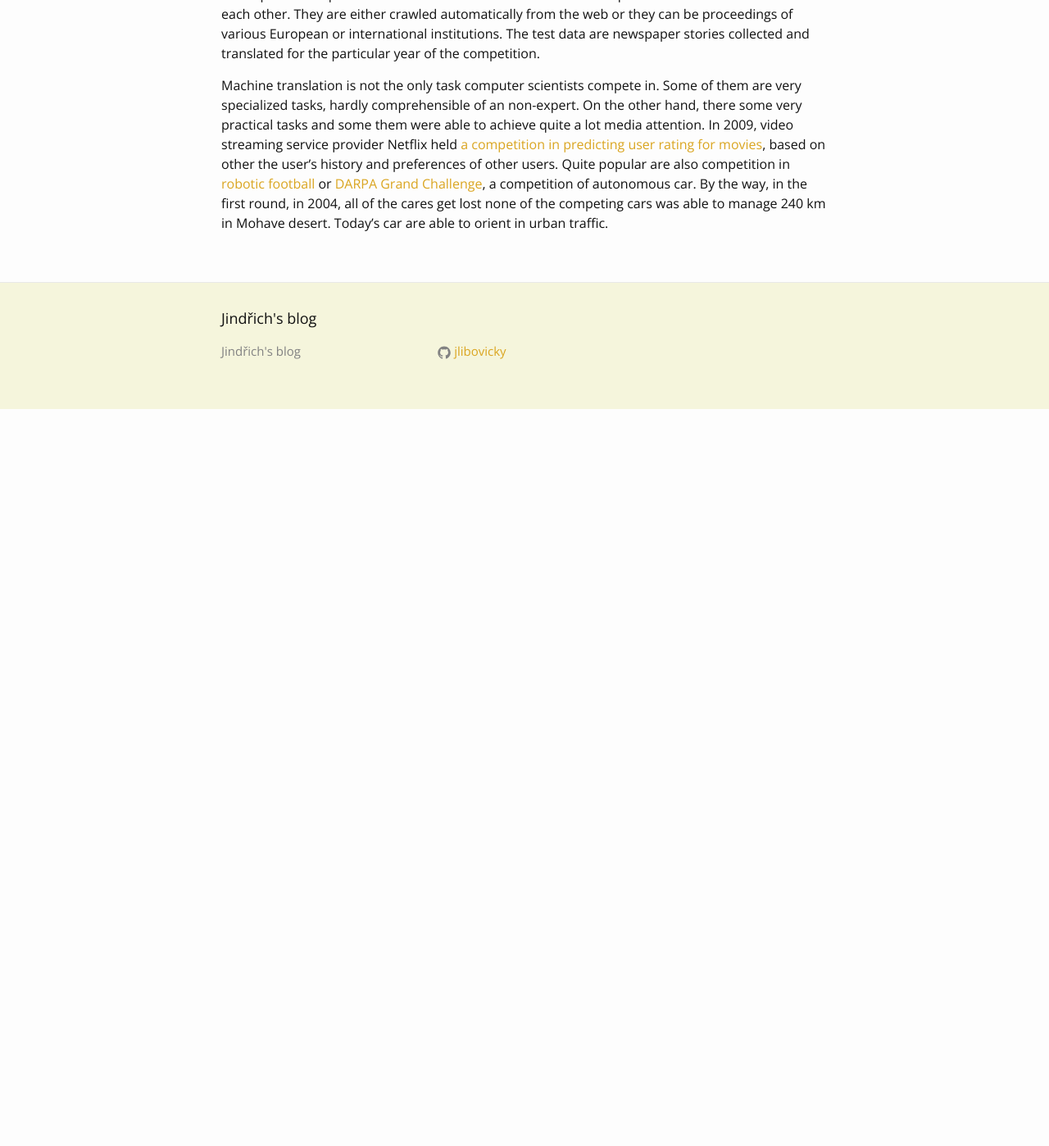
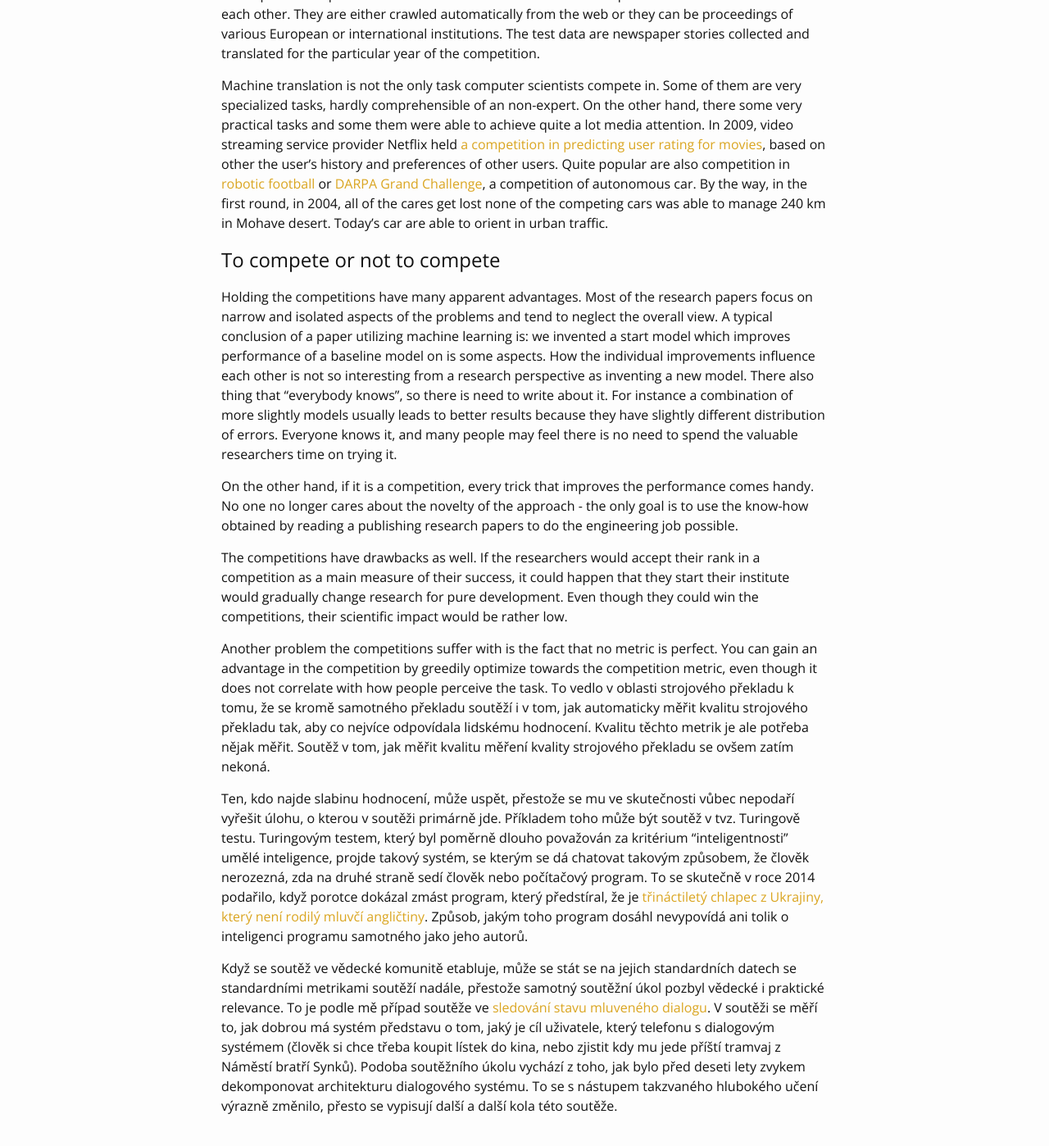
Before and after one commit to jlibovicky/jlibovicky.github.io, a Jekyll site: the page built from _posts/2017-05-21-Shared-tasks.md, in a window 1280 px wide and 1400 px high, scrolled down 913 px. Shown: the whole window at 82% size. Built offline with Jekyll 4.4.1, drawn with Linux system fonts in a browser that asks for light colours; some web fonts are replaced; comment, search, counter and statistics services are not loaded; before the commit the page ends 1412 px from its top, so only the background shows below that.

Commit message:
another part of translation

```diff
--- a/_posts/2017-05-21-Shared-tasks.md
+++ b/_posts/2017-05-21-Shared-tasks.md
@@ -52,3 +52,62 @@ Challenge](https://en.wikipedia.org/wiki/DARPA_Grand_Challenge), a competition
 of autonomous car. By the way, in the first round, in 2004, all of the cares
 get lost none of the competing cars was able to manage 240 km in Mohave desert.
 Today's car are able to orient in urban traffic.
+
+# To compete or not to compete
+
+Holding the competitions have many apparent advantages. Most of the research
+papers focus on narrow and isolated aspects of the problems and tend to neglect
+the overall view. A typical conclusion of a paper utilizing machine learning
+is: we invented a start model which improves performance of a baseline model on
+is some aspects. How the individual improvements influence each other is not so
+interesting from a research perspective as inventing a new model. There also
+thing that "everybody knows", so there is need to write about it. For instance
+a combination of more slightly models usually leads to better results because
+they have slightly different distribution of errors. Everyone knows it, and
+many people may feel there is no need to spend the valuable researchers time on
+trying it.
+
+On the other hand, if it is a competition, every trick that improves the
+performance comes handy. No one no longer cares about the novelty of the
+approach - the only goal is to use the know-how obtained by reading a
+publishing research papers to do the engineering job possible.
+
+The competitions have drawbacks as well. If the researchers would accept their
+rank in a competition as a main measure of their success, it could happen that
+they start their institute would gradually change research for pure
+development. Even though they could win the competitions, their scientific
+impact would be rather low.
+
+Another problem the competitions suffer with is the fact that no metric is
+perfect. You can gain an advantage in the competition by greedily optimize
+towards the competition metric, even though it does not correlate with how
+people perceive the task.
+To vedlo v oblasti strojového překladu k tomu, že se kromě
+samotného překladu soutěží i v tom, jak automaticky měřit kvalitu strojového
+překladu tak, aby co nejvíce odpovídala lidskému hodnocení. Kvalitu těchto
+metrik je ale potřeba nějak měřit. Soutěž v tom, jak měřit kvalitu měření
+kvality strojového překladu se ovšem zatím nekoná.
+
+Ten, kdo najde slabinu hodnocení, může uspět, přestože se mu ve skutečnosti
+vůbec nepodaří vyřešit úlohu, o kterou v soutěži primárně jde. Příkladem toho
+může být soutěž v tvz. Turingově testu. Turingovým testem, který byl poměrně
+dlouho považován za kritérium "inteligentnosti" umělé inteligence, projde
+takový systém, se kterým se dá chatovat takovým způsobem, že člověk nerozezná,
+zda na druhé straně sedí člověk nebo počítačový program. To se skutečně v roce
+2014 podařilo, když porotce dokázal zmást program, který předstíral, že je
+[třináctiletý chlapec z Ukrajiny, který není rodilý mluvčí
+angličtiny](https://www.theguardian.com/technology/2014/jun/08/super-computer-simulates-13-year-old-boy-passes-turing-test).
+Způsob, jakým toho program dosáhl nevypovídá ani tolik o inteligenci programu
+samotného jako jeho autorů.
+
+Když se soutěž ve vědecké komunitě etabluje, může se stát se na jejich
+standardních datech se standardními metrikami soutěží nadále, přestože samotný
+soutěžní úkol pozbyl vědecké i praktické relevance. To je podle mě případ
+soutěže ve [sledování stavu mluveného
+dialogu](http://workshop.colips.org/dstc5/). V soutěži se měří to, jak dobrou
+má systém představu o tom, jaký je cíl uživatele, který telefonu s dialogovým
+systémem (člověk si chce třeba koupit lístek do kina, nebo zjistit kdy mu jede
+příští tramvaj z Náměstí bratří Synků). Podoba soutěžního úkolu vychází z toho,
+jak bylo před deseti lety zvykem dekomponovat architekturu dialogového systému.
+To se s nástupem takzvaného hlubokého učení výrazně změnilo, přesto se vypisují
+další a další kola této soutěže.
```
